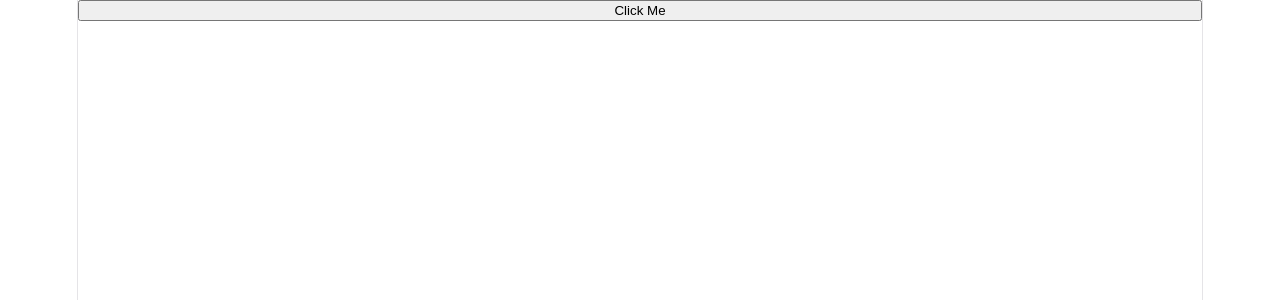
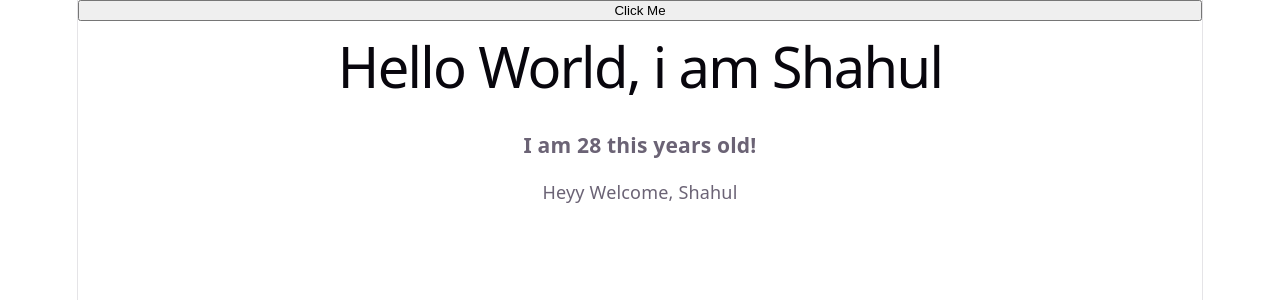
Before and after one commit to tufgeppws/react-course-app, a React (Vite) app: page / in a window 1280 px wide. Shown: the top 300 px of the page. Built offline with nearby package versions, Linux system fonts and the light colour scheme.

Commit message:
Event handling not working

```diff
--- a/src/App.jsx
+++ b/src/App.jsx
@@ -12,14 +12,18 @@ function Greeting({name,age}){
 }
 
 function App() {
-  const showGreeting = false;
+  let showGreeting = true;
+  function toggleGreeting(){
+    if(showGreeting){
+      showGreeting = false;
+    }else{
+      showGreeting = true;
+    }
+  }
   return (
     <>
-      {showGreeting ? (
-      <Greeting name={"Shahul"} age={28}/>
-      ): (
-      <button>Click Me</button>
-      )}
+      <button onClick={toggleGreeting}>Click Me</button>
+      {showGreeting && <Greeting name={"Shahul"} age={28}/> }
     </>
   )
 }
```
